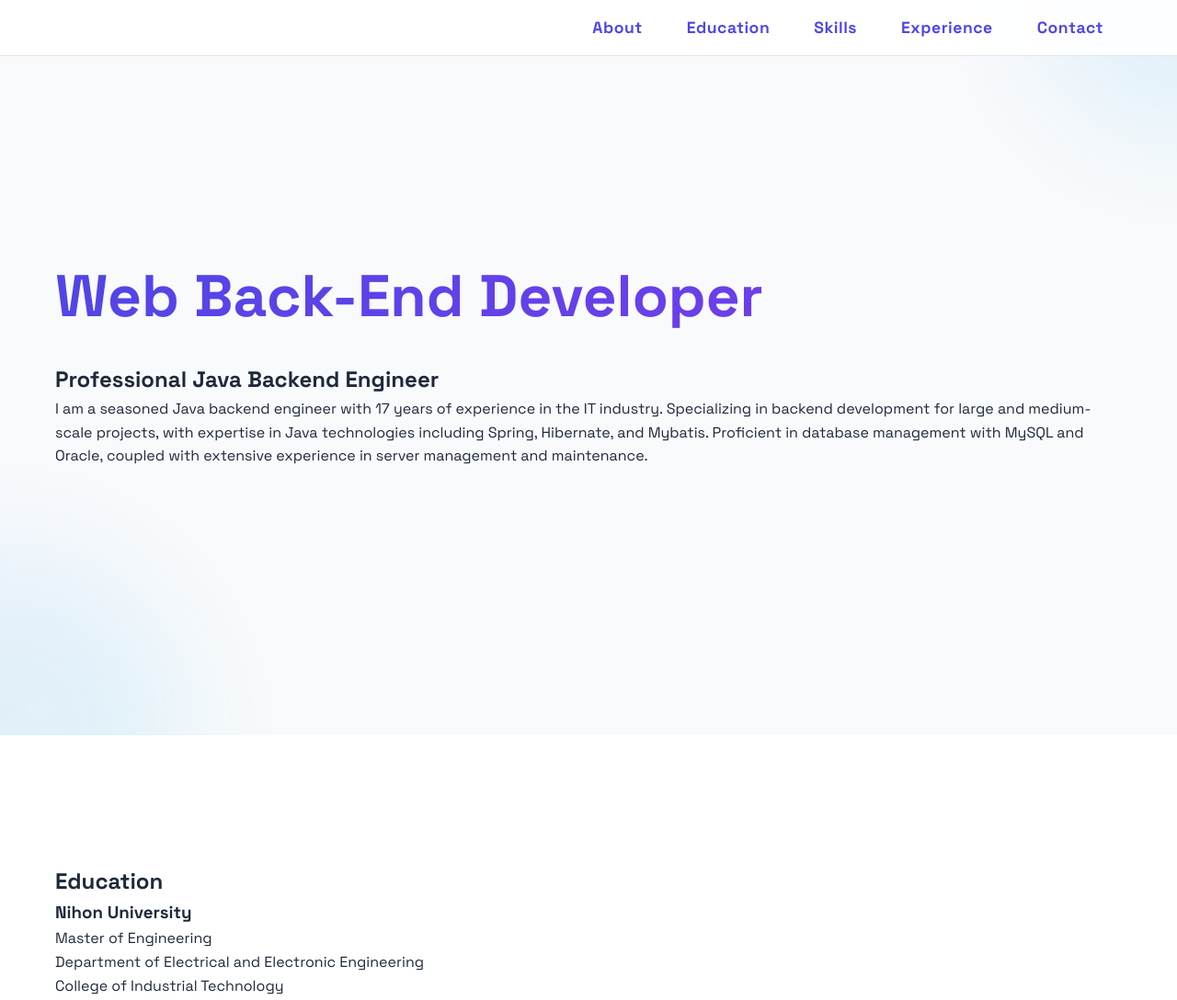
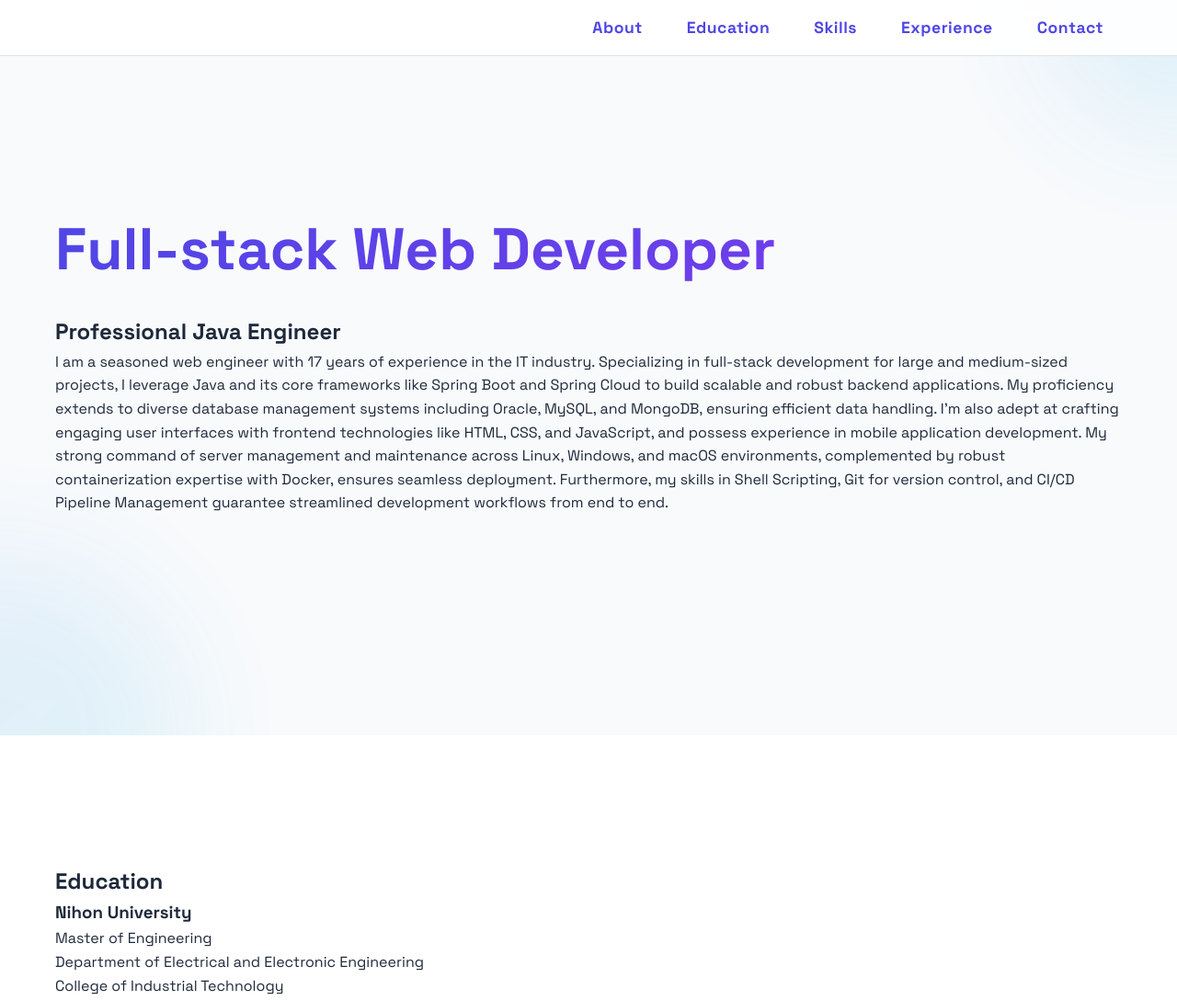
Before and after one commit to znbwork/znbwork.github.io, a plain HTML site: page index.html in a window 1280 px wide. Shown: the top 1088 px of the page at 92% size. Drawn offline with Linux system fonts and the light colour scheme.

Commit message:
Update index.html

```diff
--- a/index.html
+++ b/index.html
@@ -3,7 +3,7 @@
 <head>
     <meta charset="UTF-8">
     <meta name="viewport" content="width=device-width, initial-scale=1.0">
-    <title>Web Back-End Developer Portfolio</title>
+    <title>Full-stack Web Developer</title>
     <link rel="stylesheet" href="styles.css">
     <link href="https://fonts.googleapis.com/css2?family=Space+Grotesk:wght@400;500;700&display=swap" rel="stylesheet">
 </head>
@@ -30,13 +30,16 @@
     <main>
         <section id="about" class="section">
             <div class="container">
-                <h1>Web Back-End Developer</h1>
-                <h2>Professional Java Backend Engineer</h2>
-                <p>I am a seasoned Java backend engineer with <span id="yearsOfExperience"></span> years of experience in the IT industry.
-                   Specializing in backend development for large and medium-scale projects, with expertise
-                   in Java technologies including Spring, Hibernate, and Mybatis. Proficient in database
-                   management with MySQL and Oracle, coupled with extensive experience in server management
-                   and maintenance.</p>
+                <h1>Full-stack Web Developer</h1>
+                <h2>Professional Java Engineer</h2>
+                <p>
+                I am a seasoned web engineer with <span id="yearsOfExperience"></span> years of experience in the IT industry.
+                Specializing in full-stack development for large and medium-sized projects, I leverage Java and its core frameworks like Spring Boot and Spring Cloud to build scalable and robust backend applications.
+                My proficiency extends to diverse database management systems including Oracle, MySQL, and MongoDB, ensuring efficient data handling.
+                I'm also adept at crafting engaging user interfaces with frontend technologies like HTML, CSS, and JavaScript, and possess experience in mobile application development.
+                My strong command of server management and maintenance across Linux, Windows, and macOS environments, complemented by robust containerization expertise with Docker, ensures seamless deployment.
+                Furthermore, my skills in Shell Scripting, Git for version control, and CI/CD Pipeline Management guarantee streamlined development workflows from end to end.
+                </p>
             </div>
             <div class="tech-circles">
                 <div class="circle"></div>
```
